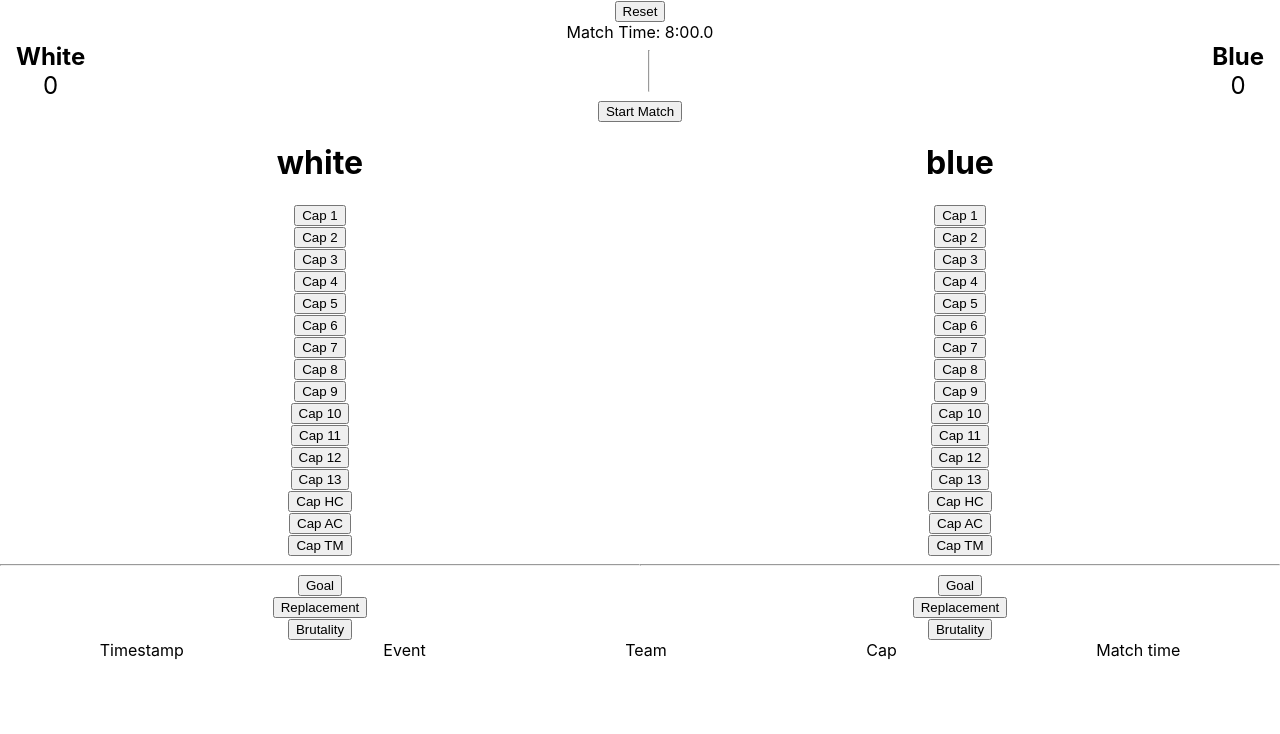
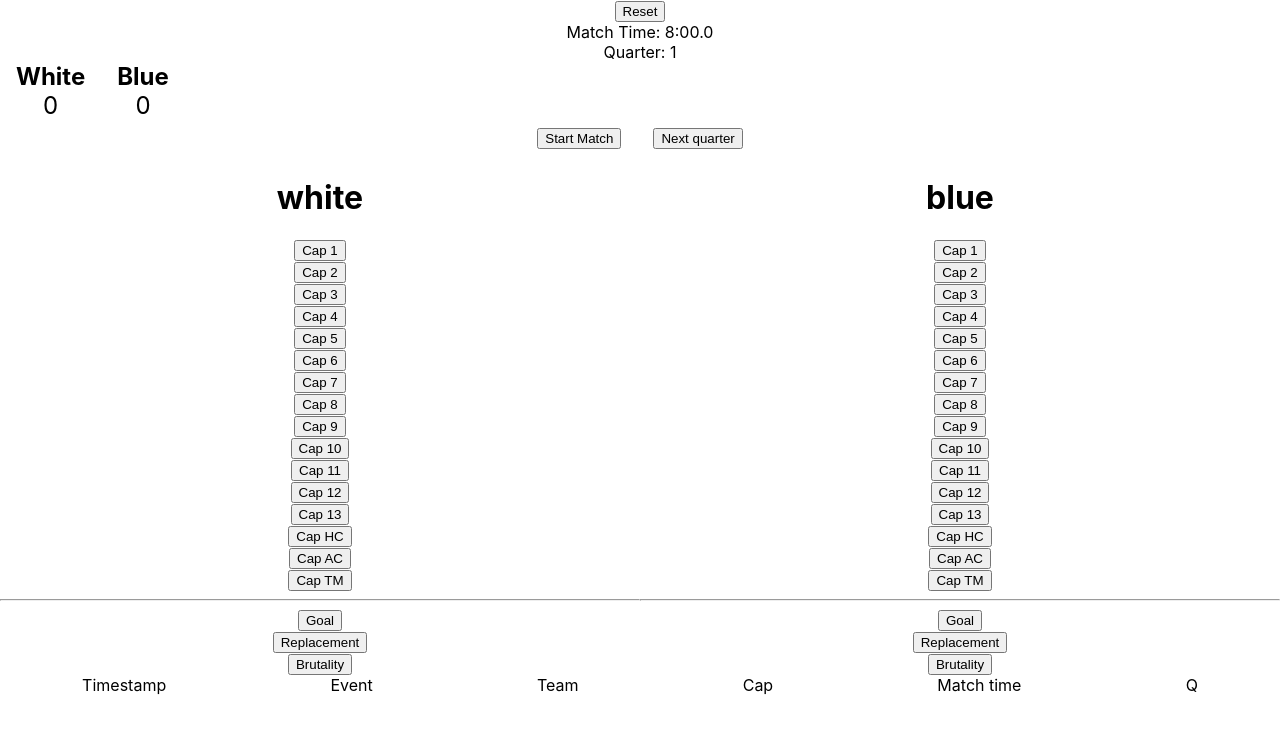
Before and after one commit to thecodeite/water-polo-scoreboard, a React (Create React App) app: page / in a window 1280 px wide. Shown: the top 734 px of the page. Built offline with nearby package versions, Linux system fonts and the light colour scheme.

Commit message:
quarters

```diff
--- a/src/App.scss
+++ b/src/App.scss
@@ -4,5 +4,5 @@
 
 .EventLog {
   display: grid;
-  grid-template-columns: repeat(5, auto);
+  grid-template-columns: repeat(6, auto);
 }
--- a/src/components/EventLog.tsx
+++ b/src/components/EventLog.tsx
@@ -8,13 +8,15 @@ export function EventLog({ events }: { events: GameEventWithMatchTime[] }) {
       <div>Team</div>
       <div>Cap</div>
       <div>Match time</div>
+      <div>Q</div>
       {events.map((event) => (
         <React.Fragment key={event.id}>
-          <div>{event.timestamp}</div>
+          <div>{new Date(event.timestamp).toISOString()}</div>
           <div>{event.name}</div>
           <div>{event.team}</div>
           <div>{event.cap}</div>
           <div>{event.matchTime}</div>
+          <div>{event.quarter}</div>
         </React.Fragment>
       ))}
     </div>
--- /dev/null
+++ b/src/components/GlobalControls.scss
@@ -0,0 +1,9 @@
+.GlobalControls {
+  width: fit-content;
+  display: flex;
+  justify-content: center;
+  margin: auto;
+  button {
+    margin: 8px 16px;
+  }
+}
--- a/src/components/GlobalControls.tsx
+++ b/src/components/GlobalControls.tsx
@@ -1,5 +1,7 @@
 import React from 'react';
-import { pauseMatch, resumeMatch, startMatch } from '../events';
+import { pauseMatch, resumeMatch, startMatch, nextQuarter } from '../events';
+
+import './GlobalControls.scss';
 
 export function GlobalControls({
   globalState,
@@ -10,7 +12,6 @@ export function GlobalControls({
 }) {
   return (
     <div className="GlobalControls">
-      <div>
       {!globalState.matchStarted ? (
         <button onClick={() => addEvent(startMatch())}>Start Match</button>
       ) : globalState.unPausedAt ? (
@@ -18,7 +19,8 @@ export function GlobalControls({
       ) : (
         <button onClick={() => addEvent(resumeMatch())}>Resume Match</button>
       )}
-      </div>
+
+      <button onClick={() => addEvent(nextQuarter())}>Next quarter</button>
     </div>
   );
 }
--- a/src/components/ScorerScreen.scss
+++ b/src/components/ScorerScreen.scss
@@ -4,6 +4,8 @@
 
     h2 {
       margin: 0 16px;
+      width: 50%;
+      align-items: center;
     }
   }
 
--- a/src/components/ScorerScreen.tsx
+++ b/src/components/ScorerScreen.tsx
@@ -3,12 +3,14 @@ import { stamp } from '../events';
 import './ScorerScreen.scss';
 
 export function ScorerScreen({ globalState }: { globalState: GlobalState }) {
-  const { timeBeforePause, unPausedAt } = globalState;
+  const { timeBeforePause, unPausedAt, quarter } = globalState;
   const [clock, setClock] = useState(timeBeforePause);
 
   useEffect(() => {
+    setClock(timeBeforePause);
     const h = setInterval(() => {
       const running = unPausedAt ? stamp() - unPausedAt : 0;
+      console.log('unPausedAt, timeBeforePause , running:', unPausedAt, timeBeforePause, running);
       setClock(timeBeforePause + running);
     }, 50);
 
@@ -30,9 +32,9 @@ export function ScorerScreen({ globalState }: { globalState: GlobalState }) {
         Match Time: {sign}
         {minutes}:{seconds}.{tenths}
       </div>
+      <div>Quarter: {quarter}</div>
       <div className="ScorerScreen-teams">
         <TeamStats clock={clock} title={'White'} teamStats={globalState.white} />
-        <hr />
         <TeamStats clock={clock} title={'Blue'} teamStats={globalState.blue} />
       </div>
     </div>
--- a/src/events.ts
+++ b/src/events.ts
@@ -28,6 +28,14 @@ export function resumeMatch(): MatchResumeEvent {
   return {
     id: nextId(),
     name: 'match-resume',
+    timestamp: stamp(),
+  };
+}
+
+export function nextQuarter(): NextQuarterEvent {
+  return {
+    id: nextId(),
+    name: 'next-quarter',
     timestamp: stamp(),
   };
 }
--- a/src/reducers.ts
+++ b/src/reducers.ts
@@ -4,6 +4,7 @@ export function withMatchTime(events: GameEvent[]): GameEventWithMatchTime[] {
     startedAt?: number;
     unPausedAt?: number;
     pausedAt?: number;
+    quarter: number;
   }
   type ReducerType = [ReducerState, GameEventWithMatchTime[]];
 
@@ -12,13 +13,15 @@ export function withMatchTime(events: GameEvent[]): GameEventWithMatchTime[] {
     startedAt: undefined,
     unPausedAt: undefined,
     pausedAt: undefined,
+    quarter: 1,
   };
 
   const res = events.reduce(
     ([oldState, arr]: ReducerType, event: GameEvent): ReducerType => {
       let timeBeforePause: number;
       let matchTime: number;
-      console.log('event.name:', event.name);
+      let quarter = oldState.quarter;
+      // console.log('event.name:', event.name);
       switch (event.name) {
         case 'match-start':
           if (oldState.startedAt) throw new Error('Match already started');
@@ -31,7 +34,7 @@ export function withMatchTime(events: GameEvent[]): GameEventWithMatchTime[] {
               startedAt: event.timestamp,
               unPausedAt: event.timestamp,
             },
-            [...arr, { ...event, matchTime }],
+            [...arr, { ...event, matchTime, quarter }],
           ];
         case 'match-pause':
           if (oldState.pausedAt || !oldState.unPausedAt) throw new Error('Match already paused');
@@ -45,7 +48,7 @@ export function withMatchTime(events: GameEvent[]): GameEventWithMatchTime[] {
               pausedAt: event.timestamp,
               unPausedAt: undefined,
             },
-            [...arr, { ...event, matchTime }],
+            [...arr, { ...event, matchTime, quarter }],
           ];
         case 'match-resume':
           if (!oldState.pausedAt || oldState.unPausedAt) throw new Error('Match not paused');
@@ -56,7 +59,23 @@ export function withMatchTime(events: GameEvent[]): GameEventWithMatchTime[] {
               pausedAt: undefined,
               unPausedAt: event.timestamp,
             },
-            [...arr, { ...event, matchTime }],
+            [...arr, { ...event, matchTime, quarter }],
+          ];
+        case 'next-quarter':
+          //if (!oldState.pausedAt || oldState.unPausedAt) throw new Error('Match not paused');
+          timeBeforePause = 0;
+          matchTime = 0;
+          quarter += 1;
+          return [
+            {
+              ...oldState,
+              timeBeforePause,
+              startedAt: undefined,
+              unPausedAt: undefined,
+              pausedAt: undefined,
+              quarter,
+            },
+            [...arr, { ...event, matchTime, quarter }],
           ];
         default:
           if (oldState.unPausedAt) {
@@ -64,7 +83,7 @@ export function withMatchTime(events: GameEvent[]): GameEventWithMatchTime[] {
           } else {
             matchTime = oldState.timeBeforePause;
           }
-          return [oldState, [...arr, { ...event, matchTime }]];
+          return [oldState, [...arr, { ...event, matchTime, quarter }]];
       }
     },
     [initialState, []],
@@ -76,6 +95,7 @@ export function reduceState(events: GameEventWithMatchTime[]) {
   const initialState: GlobalState = {
     timeBeforePause: 0,
     matchStarted: false,
+    quarter: 1,
     white: {
       goals: 0,
       penelties: [],
@@ -96,6 +116,15 @@ export function reduceState(events: GameEventWithMatchTime[]) {
           ...oldState,
           matchStarted: true,
           unPausedAt: event.timestamp,
+        };
+      case 'next-quarter':
+        // if (oldState.matchStarted) throw new Error('Match already started');
+        return {
+          ...oldState,
+          quarter: oldState.quarter + 1,
+          timeBeforePause: 0,
+          matchStarted: false,
+          unPausedAt: undefined,
         };
       case 'match-pause':
         if (!oldState.unPausedAt) throw new Error('Match already paused');
```
Also changed, not shown: src/types.d.ts (+6 -1 lines). Lines whose indentation alone changed are shown as unchanged.
